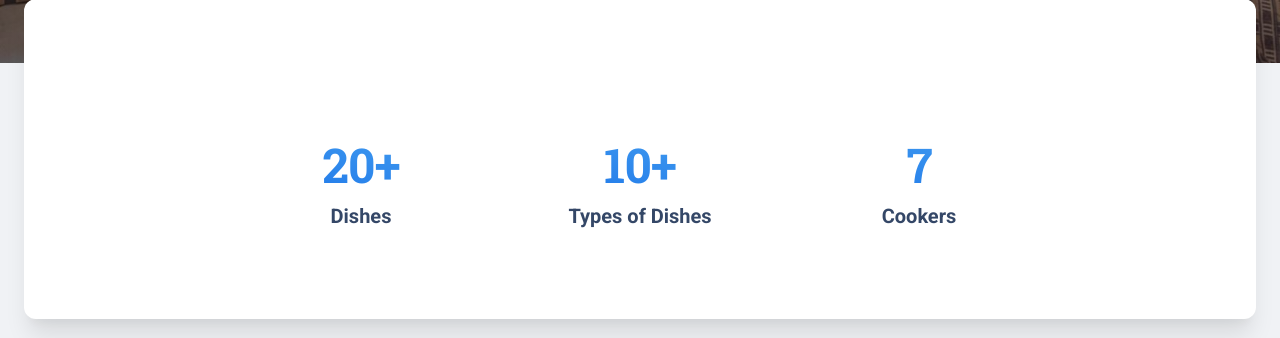
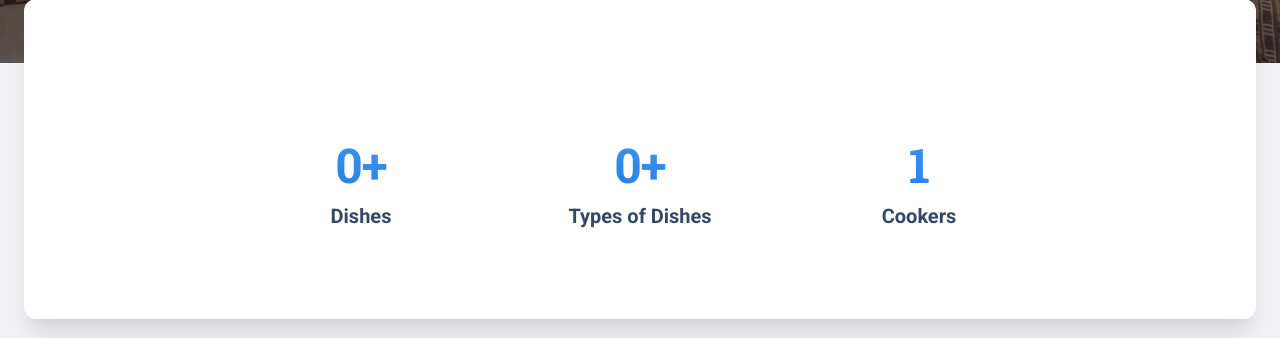
Before and after one commit to Yevheniy-Lototskiy/restaurant-kitchen-service, a Django app: page / in a window 1280 px wide. Shown: the part 537-875 px from the top of the page. Run offline with Django 4.2, Linux system fonts and the light colour scheme; the visitor is signed in with stand-in values (Sample User, id 1); data comes from the database, SQL or seed files in the repository; data that the repository does not hold is empty; some libraries are stand-ins or nearby versions.

Commit message:
Fixed cuontTo to calculate real values

```diff
--- a/templates/kitchen/index.html
+++ b/templates/kitchen/index.html
@@ -29,15 +29,15 @@
         </div>
         <div class="row justify-content-center text-center">
           <div class="col-md-3">
-            <h1 class="text-gradient text-info"><span id="state1" countTo="20">0</span>+</h1>
+            <h1 class="text-gradient text-info"><span id="state1" countTo="{{ num_dishes }}">0</span>+</h1>
             <h5>Dishes</h5>
           </div>
           <div class="col-md-3">
-            <h1 class="text-gradient text-info"><span id="state2" countTo="10">0</span>+</h1>
+            <h1 class="text-gradient text-info"><span id="state2" countTo="{{ num_dish_types }}">0</span>+</h1>
             <h5>Types of Dishes</h5>
           </div>
           <div class="col-md-3">
-            <h1 class="text-gradient text-info"><span id="state3" countTo="7">0</span></h1>
+            <h1 class="text-gradient text-info"><span id="state3" countTo="{{ num_cooks }}">0</span></h1>
             <h5>Cookers</h5>
           </div>
         </div>
```
